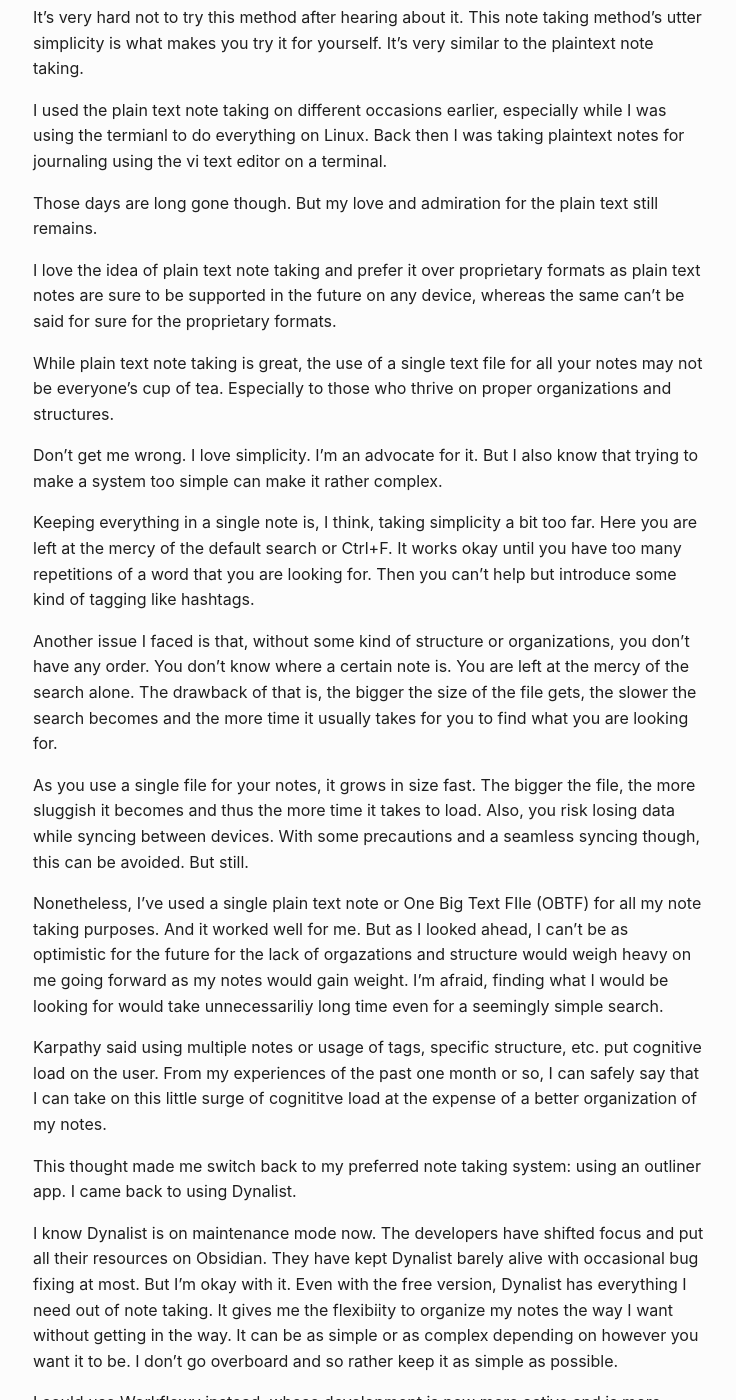
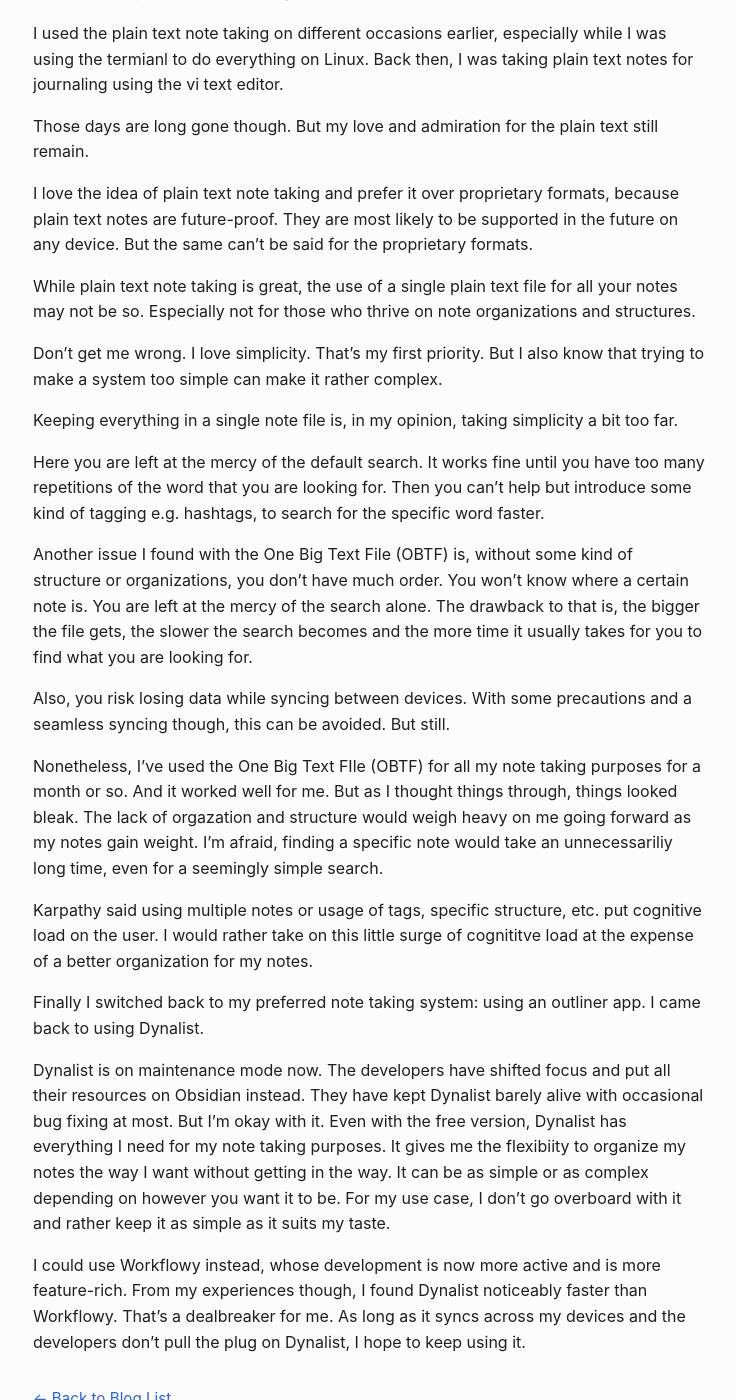
Before and after one commit to muntasimulhaque/muntasimulhaque.github.io, a Jekyll site: the page built from _posts/2025-05-12-cons-of-single-plaintext-file.md, in a window 1280 px wide and 1400 px high, scrolled down 884 px. Shown: the whole window, without its empty margins (271-1007 px from the left). Built offline with Jekyll 4.4.1, drawn with Linux system fonts in a browser that asks for light colours; some of the changed text lies outside the part shown.

Commit message:
Update 2025-05-12-cons-of-single-plaintext-file.md

```diff
--- a/_posts/2025-05-12-cons-of-single-plaintext-file.md
+++ b/_posts/2025-05-12-cons-of-single-plaintext-file.md
@@ -8,36 +8,38 @@
 
 Karpathy is one of those people on X, whose posts I read religiously for whatever they have to say. In this post, he talked about his note taking process and why he chose it.
 
-The selling point of this note taking system is, it's ridiculously simple. Things that are this simple can both work for or against you depending on your how you work. Unfortutenly it didn't work for me.
+The selling point of this note taking system is, it's ridiculously simple. Things that are this simple can both work for or against you, depending on how you work. Unfortutenly it didn't work for me.
 
-This is how this note taking method works: Karpathy only maintains a single note for all his note taking purposes. He uses Apple Notes for this, which syncs to all his devices. He puts all kinds of notes in it: todo, to buy, ideas, code snippets and whatever else comes to his mind. That means anything and eveything. He even uses this note even as a passing clipboard for copy and paste notes.
+Karpathy maintains only a single note for all his note taking purposes. He uses Apple Notes, which syncs to all his devices. He puts all kinds of notes in it: todo, to buy, ideas, code snippets and whatever else comes to his mind. He even uses it as a passing clipboard to copy and paste notes.
 
-This system of note taking is apparently so simple, it only makes sense to use it. You just open up your note takng app and jot down your whatever is on the mind. That's it. No cateogry, almost no tagging and no formatting. He occasionally goes thorugh his notes and pulls up to the top whichever note he deems worthy of attention or has apparent importance compared to others.
+This method of note taking is so simple, it only makes sense to use it. You just open your note takng app and jot down whatever is on your mind. That's it. No cateogry, no formatting and almost no tagging. Karpathy occasionally goes thorugh his notes and pull the note up to the top, whichever he deems worthy of his attention.
 
-It's very hard not to try this method after hearing about it. This note taking method's utter simplicity is what makes you try it for yourself. It's very similar to the plaintext note taking.
+This note taking method's utter simplicity is what makes you try it for yourself. It's very similar to the plain text note taking.
 
-I used the plain text note taking on different occasions earlier, especially while I was using the termianl to do everything on Linux. Back then I was taking plaintext notes for journaling using the vi text editor on a terminal.
+I used the plain text note taking on different occasions earlier, especially while I was using the termianl to do everything on Linux. Back then, I was taking plain text notes for journaling using the vi text editor.
 
-Those days are long gone though. But my love and admiration for the plain text still remains.
+Those days are long gone though. But my love and admiration for the plain text still remain.
 
-I love the idea of plain text note taking and prefer it over proprietary formats as plain text notes are sure to be supported in the future on any device, whereas the same can't be said for sure for the proprietary formats.
+I love the idea of plain text note taking and prefer it over proprietary formats, because plain text notes are future-proof. They are most likely to be supported in the future on any device. But the same can't be said for the proprietary formats.
 
-While plain text note taking is great, the use of a single text file for all your notes may not be everyone's cup of tea. Especially to those who thrive on proper organizations and structures.
+While plain text note taking is great, the use of a single plain text file for all your notes may not be so. Especially not for those who thrive on note organizations and structures.
 
-Don't get me wrong. I love simplicity. I'm an advocate for it. But I also know that trying to make a system too simple can make it rather complex.
+Don't get me wrong. I love simplicity. That's my first priority. But I also know that trying to make a system too simple can make it rather complex.
 
-Keeping everything in a single note is, I think, taking simplicity a bit too far. Here you are left at the mercy of the default search or Ctrl+F. It works okay until you have too many repetitions of a word that you are looking for. Then you can't help but introduce some kind of tagging like hashtags.
+Keeping everything in a single note file is, in my opinion, taking simplicity a bit too far.
 
-Another issue I faced is that, without some kind of structure or organizations, you don't have any order. You don't know where a certain note is. You are left at the mercy of the search alone. The drawback of that is, the bigger the size of the file gets, the slower the search becomes and the more time it usually takes for you to find what you are looking for.
+Here you are left at the mercy of the default search. It works fine until you have too many repetitions of the word that you are looking for. Then you can't help but introduce some kind of tagging e.g. hashtags, to search for the specific word faster.
 
-As you use a single file for your notes, it grows in size fast. The bigger the file, the more sluggish it becomes and thus the more time it takes to load. Also, you risk losing data while syncing between devices. With some precautions and a seamless syncing though, this can be avoided. But still.
+Another issue I found with the One Big Text File (OBTF) is, without some kind of structure or organizations, you don't have much order. You won't know where a certain note is. You are left at the mercy of the search alone. The drawback to that is, the bigger the file gets, the slower the search becomes and the more time it usually takes for you to find what you are looking for.
 
-Nonetheless, I've used a single plain text note or One Big Text FIle (OBTF) for all my note taking purposes. And it worked well for me. But as I looked ahead, I can't be as optimistic for the future for the lack of orgazations and structure would weigh heavy on me going forward as my notes would gain weight. I'm afraid, finding what I would be looking for would take unnecessariliy long time even for a seemingly simple search.
+Also, you risk losing data while syncing between devices. With some precautions and a seamless syncing though, this can be avoided. But still.
 
-Karpathy said using multiple notes or usage of tags, specific structure, etc. put cognitive load on the user. From my experiences of the past one month or so, I can safely say that I can take on this little surge of cognititve load at the expense of a better organization of my notes.
+Nonetheless, I've used the One Big Text FIle (OBTF) for all my note taking purposes for a month or so. And it worked well for me. But as I thought things through, things looked bleak. The lack of orgazation and structure would weigh heavy on me going forward as my notes gain weight. I'm afraid, finding a specific note would take an unnecessariliy long time, even for a seemingly simple search.
 
-This thought made me switch back to my preferred note taking system: using an outliner app. I came back to using Dynalist.
+Karpathy said using multiple notes or usage of tags, specific structure, etc. put cognitive load on the user. I would rather take on this little surge of cognititve load at the expense of a better organization for my notes.
 
-I know Dynalist is on maintenance mode now. The developers have shifted focus and put all their resources on Obsidian. They have kept Dynalist barely alive with occasional bug fixing at most. But I'm okay with it. Even with the free version, Dynalist has everything I need out of note taking. It gives me the flexibiity to organize my notes the way I want without getting in the way. It can be as simple or as complex depending on however you want it to be. I don't go overboard and so rather keep it as simple as possible.
+Finally I switched back to my preferred note taking system: using an outliner app. I came back to using Dynalist.
 
-I could use Workflowy instead, whose development is now more active and is more feature-rich. From in my experiences, I can tell Dynalist is noticeably faster than Workflowy, which is the dealbreaker for me. As long as the syncing works and the developers don't pull the plug on Dynalist, I hope to keep using it.
+Dynalist is on maintenance mode now. The developers have shifted focus and put all their resources on Obsidian instead. They have kept Dynalist barely alive with occasional bug fixing at most. But I'm okay with it. Even with the free version, Dynalist has everything I need for my note taking purposes. It gives me the flexibiity to organize my notes the way I want without getting in the way. It can be as simple or as complex depending on however you want it to be. For my use case, I don't go overboard with it and rather keep it as simple as it suits my taste.
+
+I could use Workflowy instead, whose development is now more active and is more feature-rich. From my experiences though, I found Dynalist noticeably faster than Workflowy. That's a dealbreaker for me. As long as it syncs across my devices and the developers don't pull the plug on Dynalist, I hope to keep using it.
```
